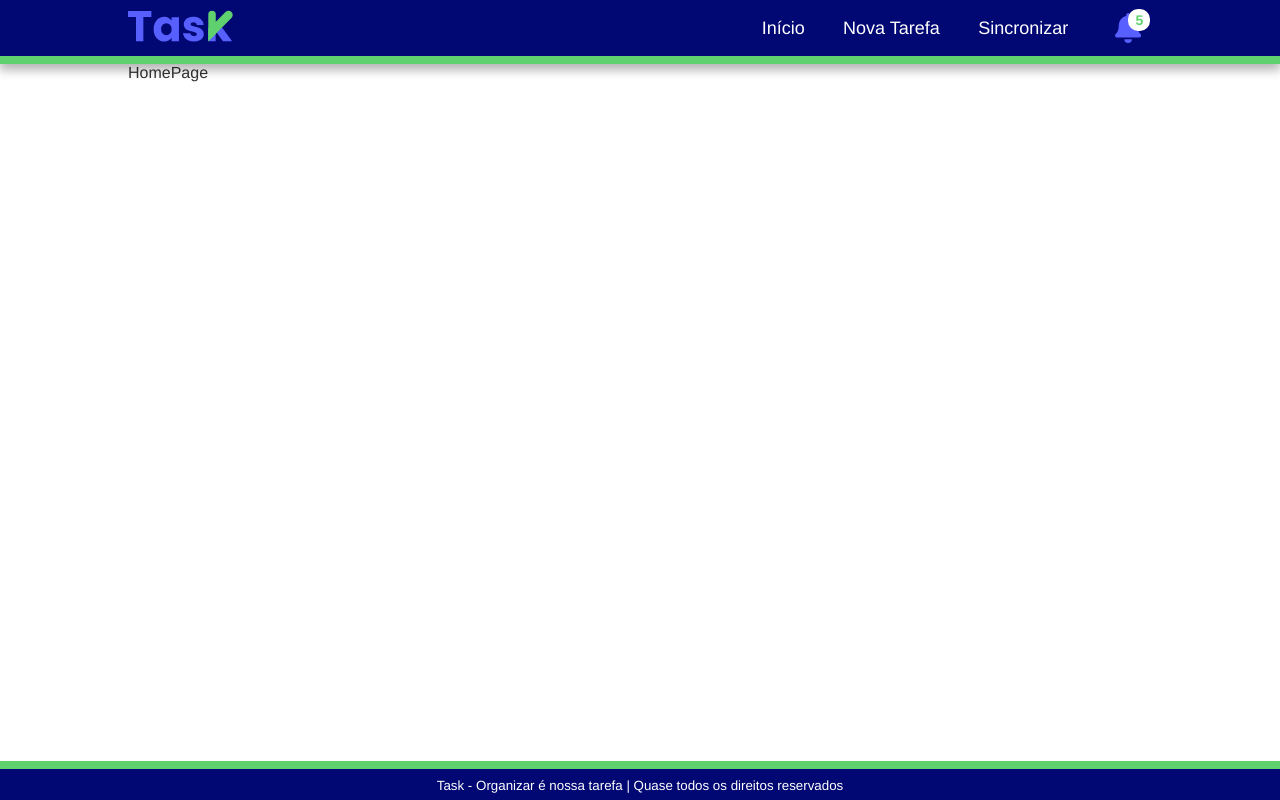
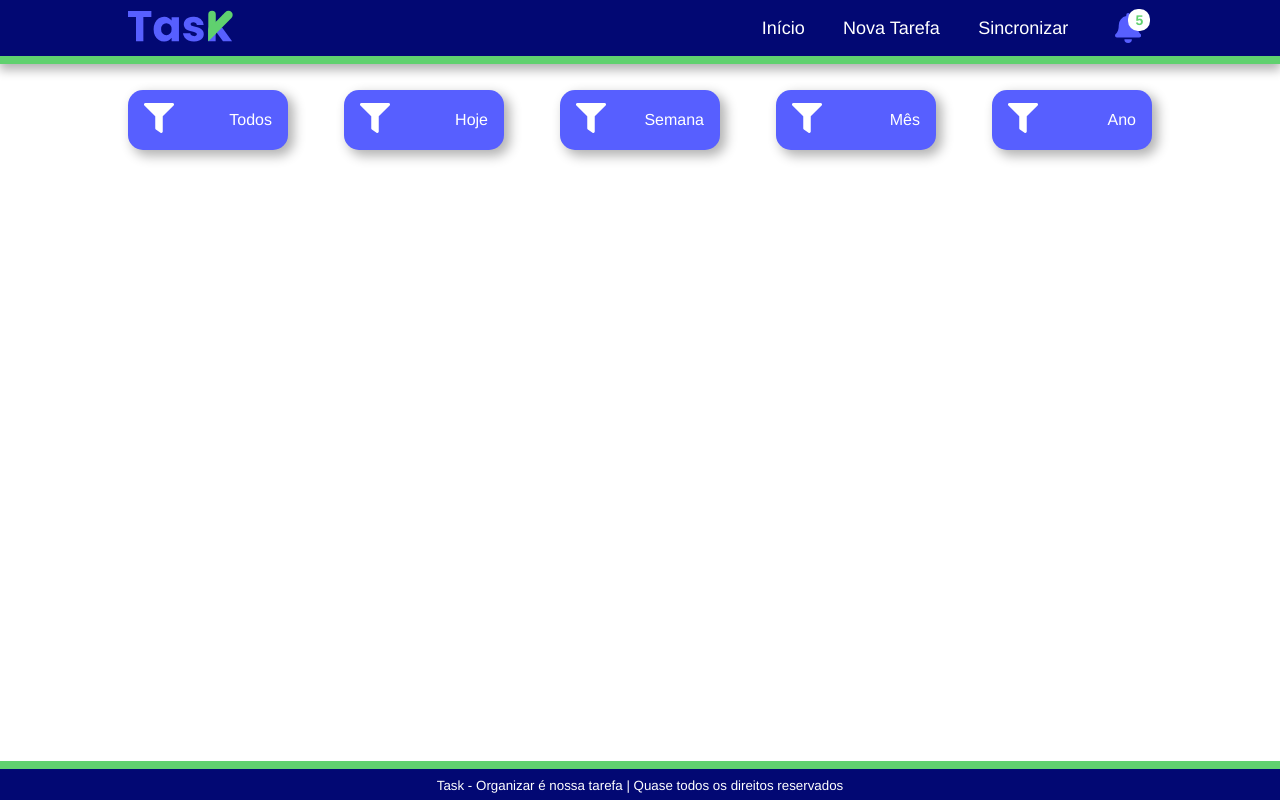
Before and after one commit to rafaelbatistaroque/projeto-task-web-reactjs, a React (Create React App) app: page / in a window 1280 px wide. Built offline with nearby package versions, Linux system fonts and the light colour scheme.

Commit message:
Criado lista de cards de filtros com estilo.😎

```diff
--- /dev/null
+++ b/src/App/Components/FiltroCard/FiltrosCard.js
@@ -0,0 +1,15 @@
+import React from "react";
+import styles from "./FiltrosCard.module.css";
+
+const FiltrosCard = () => {
+  const filtros = [{ titulo: "Todos" }, { titulo: "Hoje" }, { titulo: "Semana" }, { titulo: "Mês" }, { titulo: "Ano" }];
+  return (
+    <div className={`${styles.filtroCardLista} container`}>
+      {filtros.map((cadaFiltro) => (
+        <button className={styles.filtroCard} key={cadaFiltro.titulo} data-filtro={cadaFiltro.titulo} />
+      ))}
+    </div>
+  );
+};
+
+export default FiltrosCard;
--- /dev/null
+++ b/src/App/Components/FiltroCard/FiltrosCard.module.css
@@ -0,0 +1,68 @@
+.filtroCardLista{
+  width: 100%;
+  height: 7rem;
+  overflow-y: auto;
+
+  display: flex;
+  align-items: center;
+  justify-content:space-between;
+}
+
+.filtroCardLista::-webkit-scrollbar{
+  --cor-fundo-scroll: #f2f2f2;
+  height: 14px;
+  background:  var(--cor-fundo-scroll);
+}
+.filtroCardLista::-webkit-scrollbar-thumb{
+  width: 8px;
+  border-radius: 5px;
+  background-color: #d5d5d5;
+  border-top: 3px solid var(--cor-fundo-scroll);
+  border-bottom: 3px solid var(--cor-fundo-scroll);
+}
+
+.filtroCard{
+  outline: none;
+  border: none;
+  margin: 0 2rem 0 0;
+  min-width: 10rem;
+  height: 60px;
+  background: var(--cor-secundaria);
+  padding: 1rem;
+  border-radius: 15px;
+  box-shadow: 5px 5px 12px 1px rgba(0, 0, 0, .3);
+
+  display: flex;
+  flex-direction: row;
+  justify-content: space-between;
+  align-items: center;
+
+  transition: .2s ease-out;
+}
+
+.filtroCard:last-child{
+  margin: 0;
+}
+
+.filtroCard::before{
+  content: url("../../Assets/filtro.svg");
+}
+
+.filtroCard::after{
+  content: attr(data-filtro);
+  color: white;
+  font-weight: 500;
+}
+
+.filtroCard:hover,
+.filtroCard:focus{
+  cursor: pointer;
+  background: var(--cor-enfase);
+}
+
+@media (max-width: 540px){
+  .filtroCardLista::-webkit-scrollbar{
+    display: none;
+  }
+
+}
--- a/src/App/views/Home/HomePage.js
+++ b/src/App/views/Home/HomePage.js
@@ -1,8 +1,13 @@
 import React from "react";
+import FiltrosCard from "../../Components/FiltroCard/FiltrosCard";
 import styles from "./HomePage.module.css";
 
 const Home = () => {
-  return <div className={`${styles.home} container`}>HomePage</div>;
+   return (
+     <section className={`${styles.home}`}>
+       <FiltrosCard />
+     </section>
+   );
 };
 
 export default Home;
```
Also changed, not shown: src/App/Components/FiltroCard/FiltroCard.js (deleted, +0 -8 lines), src/App/Assets/filtro.svg, src/App/Components/FiltroCard/FiltroCard.module.css (deleted).
